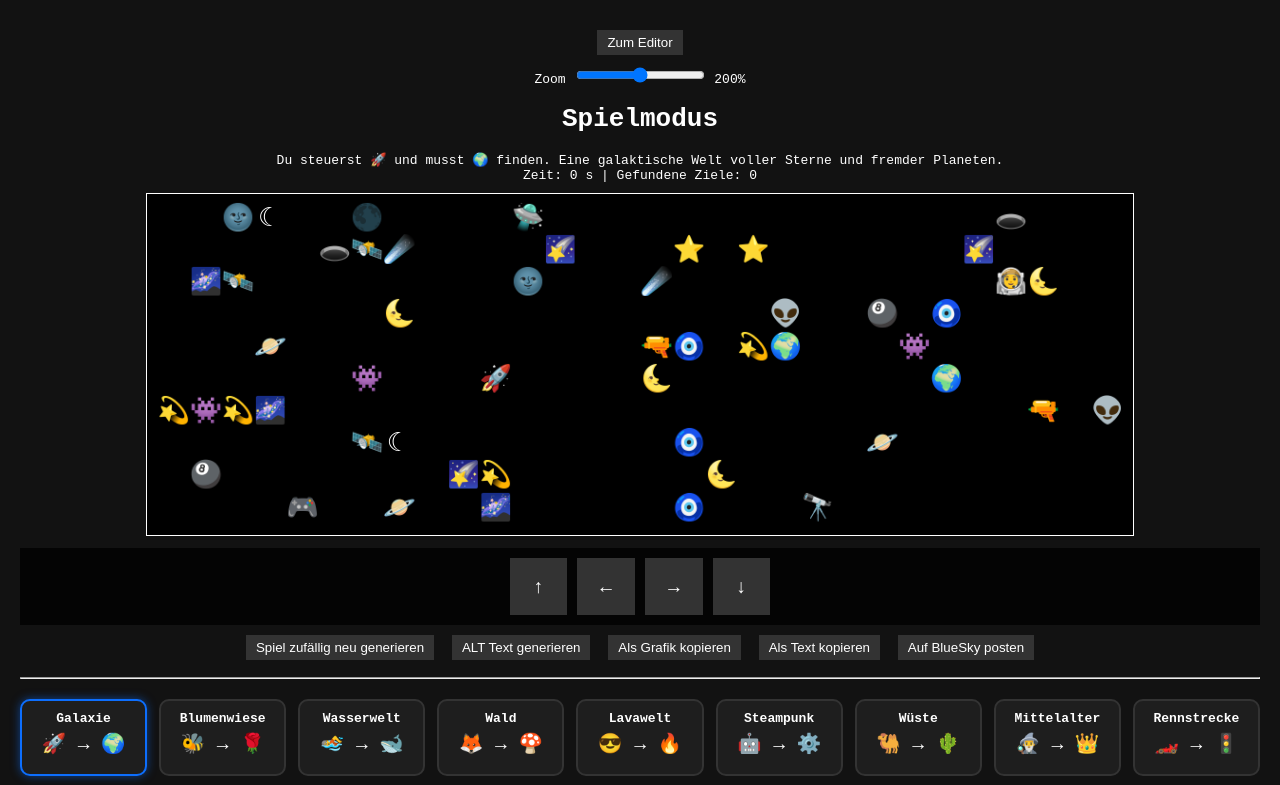
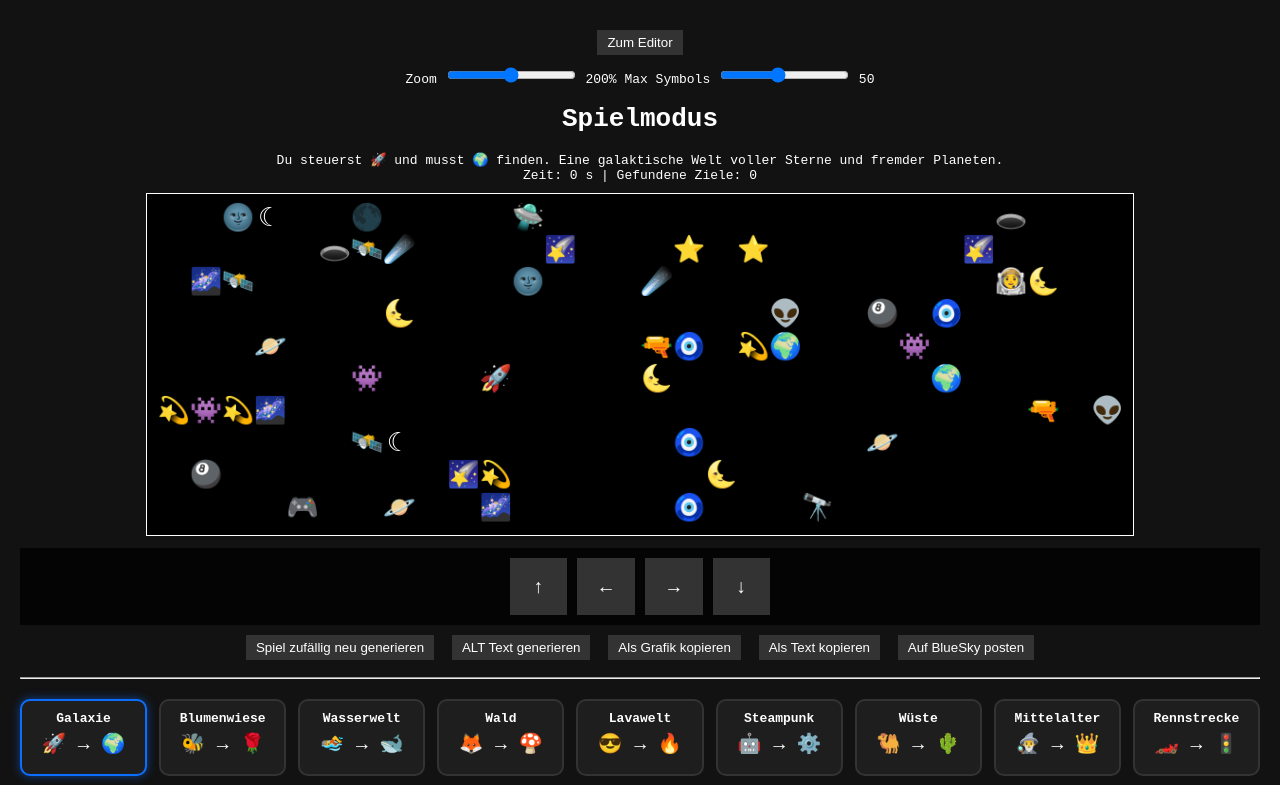
Before and after one commit to marsrakete/marsrakete.github.io, a plain HTML site: page index.html in a window 1280 px wide. Shown: the top 785 px of the page. Drawn offline with nearby package versions, Linux system fonts and the light colour scheme.

Commit message:
Update index.html

```diff
--- a/index.html
+++ b/index.html
@@ -36,6 +36,9 @@
     <label for="zoomSlider">Zoom</label>
     <input type="range" id="zoomSlider" min="1" max="3" step="0.1" value="2" oninput="updateZoom(this.value)">
     <span id="zoomPercentage">200%</span>
+    <label for="maxSymbolsSlider">Max Symbols</label>
+    <input type="range" id="maxSymbolsSlider" min="10" max="100" value="50">
+    <span id="maxSymbolsValue">50</span>
   </div>
   <!-- Spielcontainer -->
   <div id="gameContainer">
```
